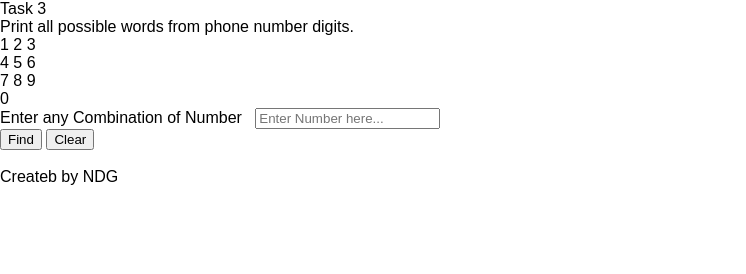
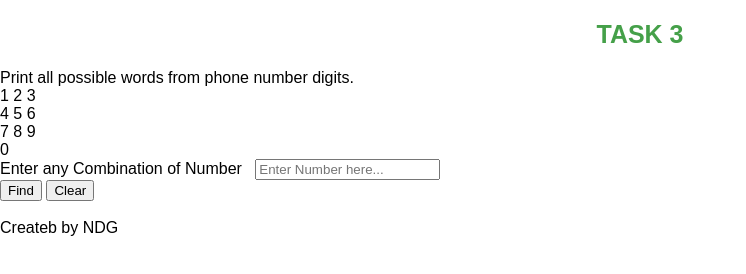
Before and after one commit to nitingaxioned/LogicalTask3, a plain HTML site: page index.html in a window 1280 px wide. Shown: the whole page, without its empty margins (0-746 px from the left). Drawn offline with Linux system fonts and the light colour scheme.

Commit message:
Header css created

```diff
--- a/assets/css/style.css
+++ b/assets/css/style.css
@@ -108,7 +108,14 @@ li {
 =================================*/
 
 
-
+.title{
+  text-align: center;
+  font-size: 25px;
+  color: #45a049;
+  text-transform: uppercase;
+  font-weight: bolder;
+  margin: 20px;
+}
 
 
 
```
